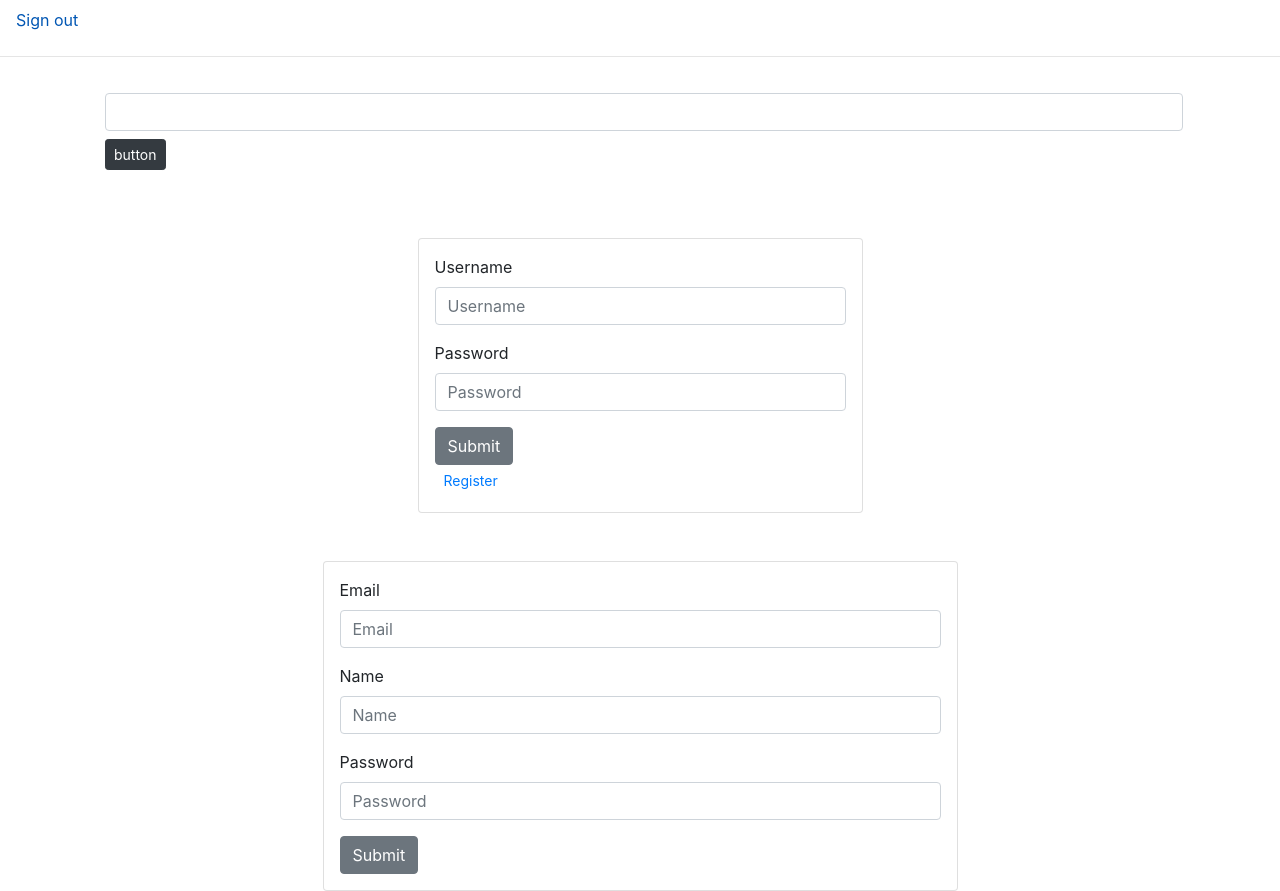
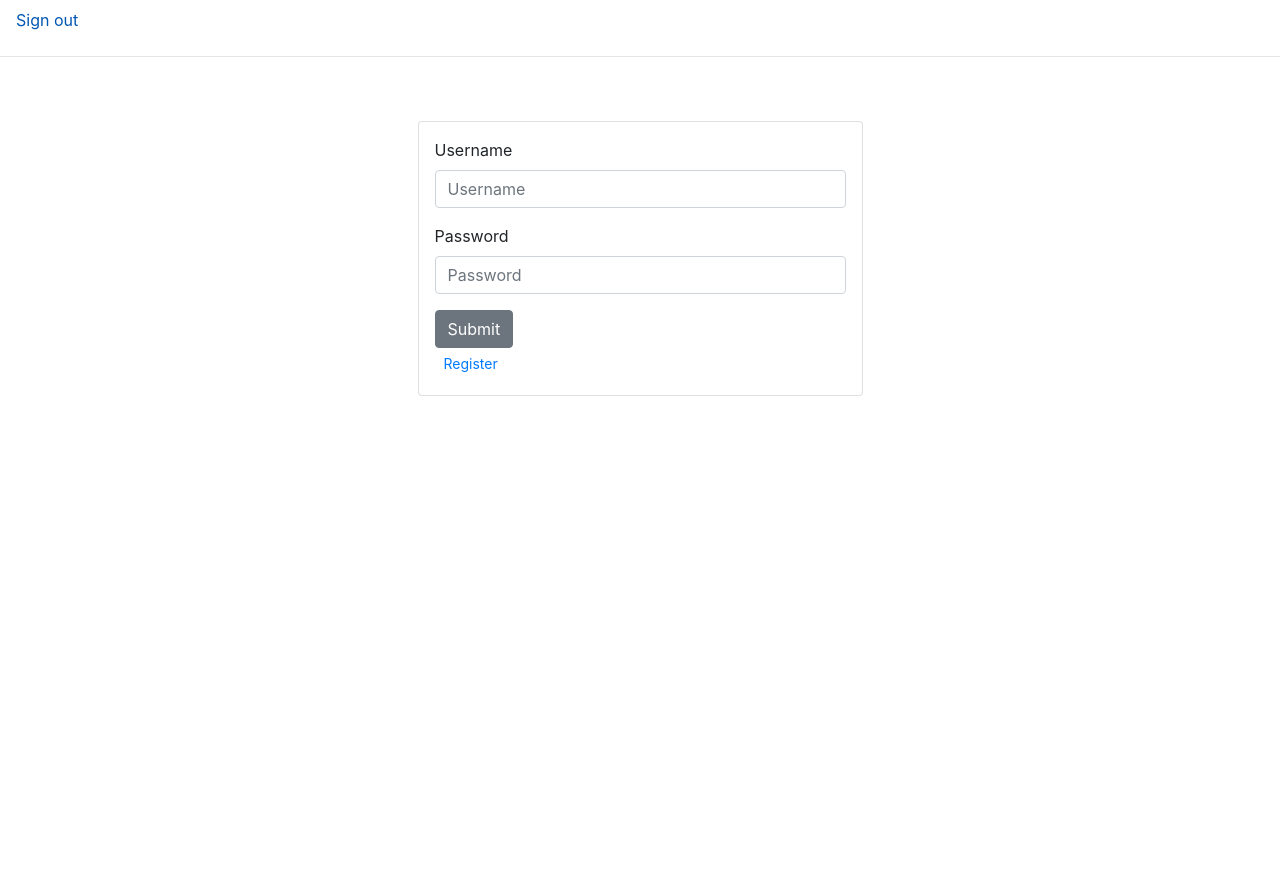
Before and after one commit to whatisthenote/image-recognition-frontend, a React (Create React App) app: page / in a window 1280 px wide. After the commit the page ends 800 px from the top, so only its background shows below. Built offline with nearby package versions, Linux system fonts and the light colour scheme; what clarifai would draw is missing.

Commit message:
routing 1, 2, 3

```diff
--- a/src/App.js
+++ b/src/App.js
@@ -7,15 +7,25 @@ import Login from "./Login";
 export default class App extends Component {
 	constructor(props) {
 		super(props);
-		this.state = {};
+		this.state = {
+			route: "signin"
+		};
 	}
+	routeChange = route => {
+		this.setState({ route });
+	};
 	render() {
+		const { route } = this.state;
 		return (
 			<div>
-				<Navbar />
-				<FaceRec />
-				<Login />
-				<Register />
+				<Navbar routeChange={this.routeChange} />
+				{route === "signin" ? (
+					<Login routeChange={this.routeChange} />
+				) : route === "home" ? (
+					<FaceRec />
+				) : (
+					<Register routeChange={this.routeChange} />
+				)}
 			</div>
 		);
 	}
--- a/src/Login.js
+++ b/src/Login.js
@@ -11,7 +11,7 @@ import {
 	Card
 } from "reactstrap";
 
-export default function Register() {
+export default function Register({ routeChange }) {
 	return (
 		<Container>
 			<Row className="justify-content-center">
@@ -36,8 +36,14 @@ export default function Register() {
 									placeholder="Password"
 								/>
 							</FormGroup>
-							<Button className="d-block">Submit</Button>
-							<Button size="sm" color="link">
+							<Button onClick={() => routeChange("home")} className="d-block">
+								Submit
+							</Button>
+							<Button
+								onClick={() => routeChange("register")}
+								size="sm"
+								color="link"
+							>
 								Register
 							</Button>
 						</Form>
--- a/src/Navbar.js
+++ b/src/Navbar.js
@@ -1,11 +1,13 @@
 import React from "react";
 import { Nav, NavLink } from "reactstrap";
 
-export default function Navbar() {
+export default function Navbar({ routeChange }) {
 	return (
 		<div>
 			<Nav>
-				<NavLink href="#">Sign out</NavLink>
+				<NavLink onClick={() => routeChange("signin")} href="#">
+					Sign out
+				</NavLink>
 			</Nav>
 			<hr />
 		</div>
--- a/src/Register.js
+++ b/src/Register.js
@@ -11,7 +11,7 @@ import {
 	Card
 } from "reactstrap";
 
-export default function Register() {
+export default function Register({ routeChange }) {
 	return (
 		<Container>
 			<Row className="justify-content-center">
@@ -40,7 +40,7 @@ export default function Register() {
 									placeholder="Password"
 								/>
 							</FormGroup>
-							<Button>Submit</Button>
+							<Button onClick={() => routeChange("home")}>Submit</Button>
 						</Form>
 					</Card>
 				</Col>
```
